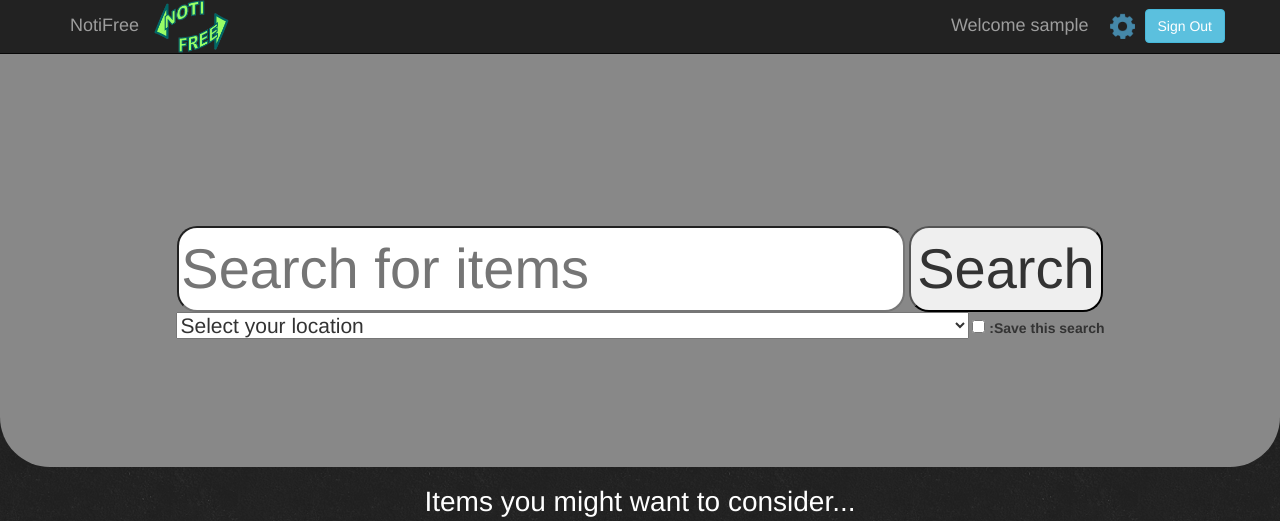
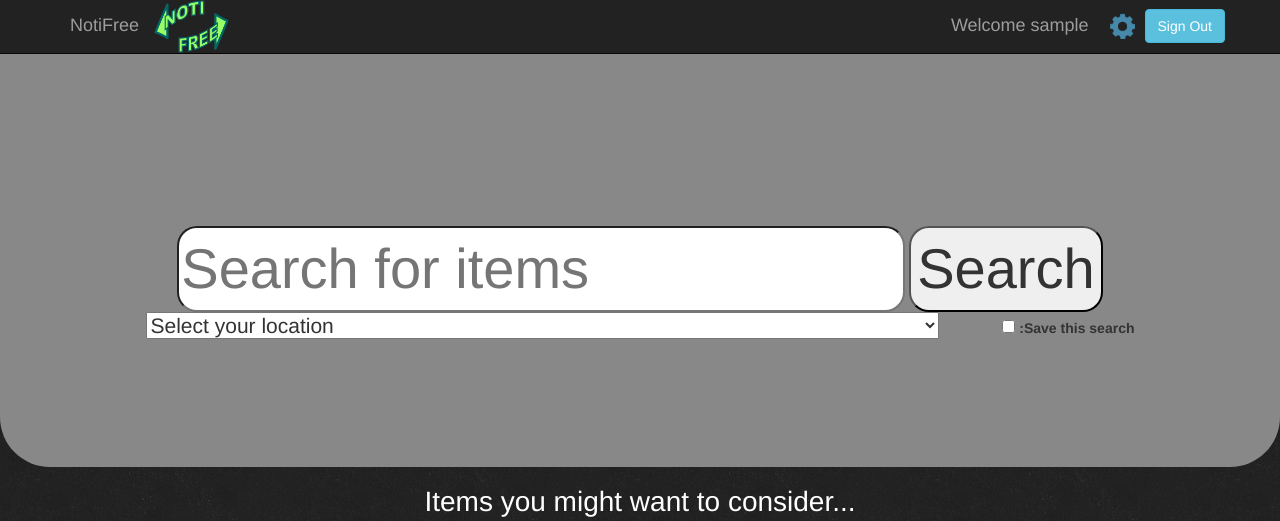
Before and after one commit to davidferguson/itemswap, a PHP site: page / in a window 1280 px wide. Shown: the top 521 px of the page. Run offline with PHP 8.4, Linux system fonts and the light colour scheme; the visitor is signed in with stand-in values (Sample User, id 1).

Commit message:
added margin to save search checkbox

```diff
--- a/jumbotron.css
+++ b/jumbotron.css
@@ -119,6 +119,10 @@ input:focus {
 .img {
   width:350px;
   height:248px;
+}
+
+#savesearch {
+  margin-left: 60px;
 }
 /*end of main Page*/
 /*=========================================================================================================*/
```
